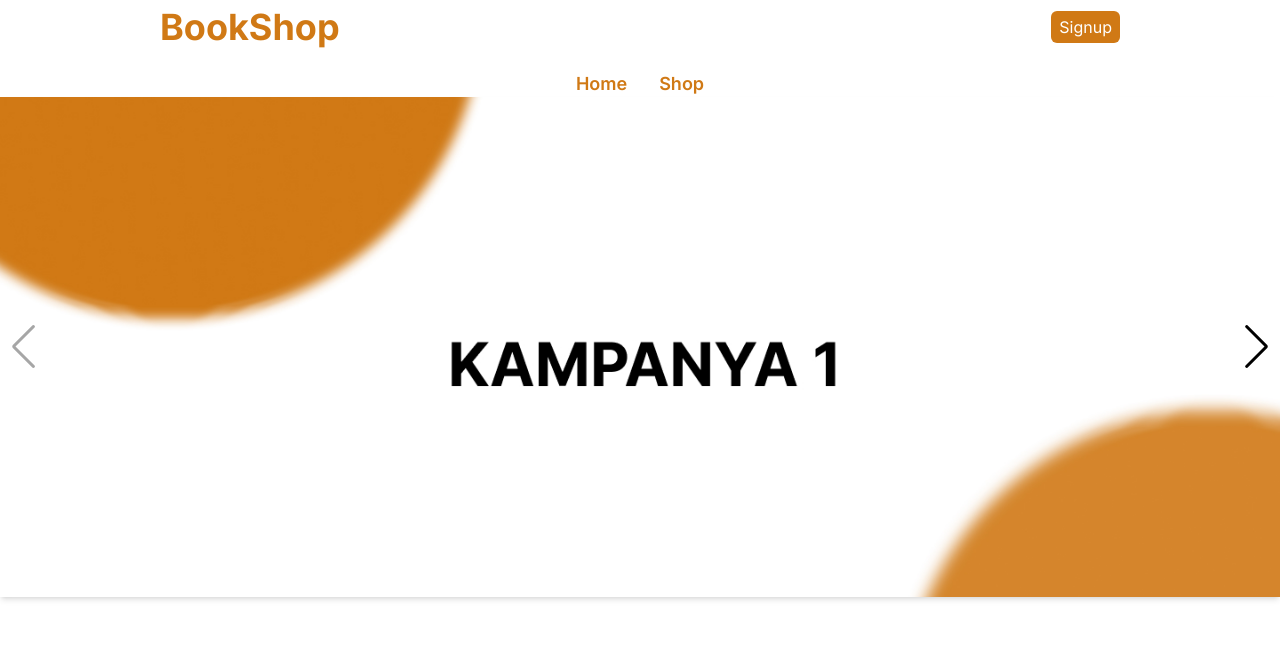
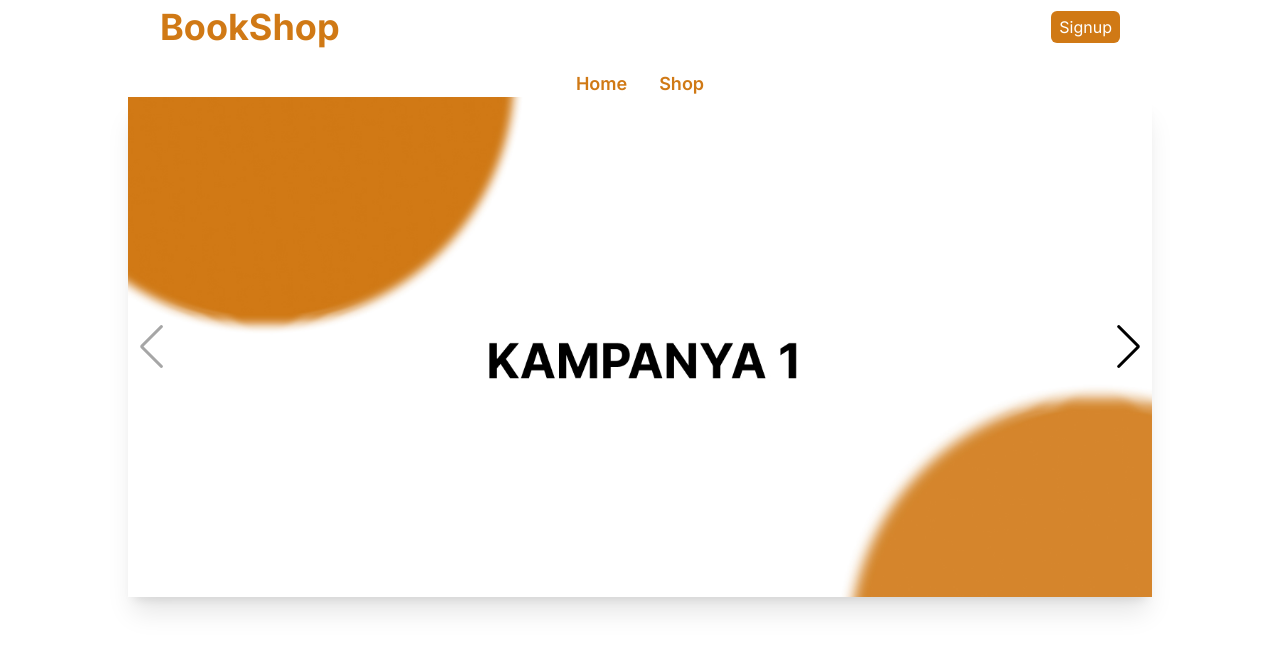
Before and after one commit to ugurcankuzu/bookshop, a Next.js app in the folder book-store/: page / in a window 1280 px wide. Shown: the top 650 px of the page. Built offline with nearby package versions, Linux system fonts and the light colour scheme.

Commit message:
Some responsive updates

```diff
--- a/book-store/src/components/home/slider.tsx
+++ b/book-store/src/components/home/slider.tsx
@@ -36,8 +36,7 @@ export default function CampaignSlider() {
 }
 
 const campaignSliderStyles = {
-  sectionFrame:
-    "w-full h-fit max-h-[500px] flex justify-center items-center",
-  swiperObject: "[--swiper-navigation-color:black] w-full h-full shadow-md",
+  sectionFrame: "w-full h-fit max-h-[500px] flex justify-center items-center",
+  swiperObject: "[--swiper-navigation-color:black] w-full h-full shadow-xl xl:w-4/5",
   campaignImages: "w-full max-h-[500px] object-center object-cover",
 };
--- a/book-store/src/components/navbar.tsx
+++ b/book-store/src/components/navbar.tsx
@@ -46,7 +46,7 @@ export default function Navbar() {
 
 const navbarComponentStyle = {
   navbarSectionFrame: "w-full flex flex-col items-center justify-start gap-4 ",
-  navbarMain: "w-full flex justify-between items-center px-8 md:w-4/5",
+  navbarMain: "w-full flex justify-between items-center px-8 xl:w-4/5",
   navbarRoutes: "w-full flex justify-center items-center gap-8 ",
   logo: "text-[36px] text-main-orange font-bold",
   navItem: "text-[18px] text-main-orange font-semibold",
```
